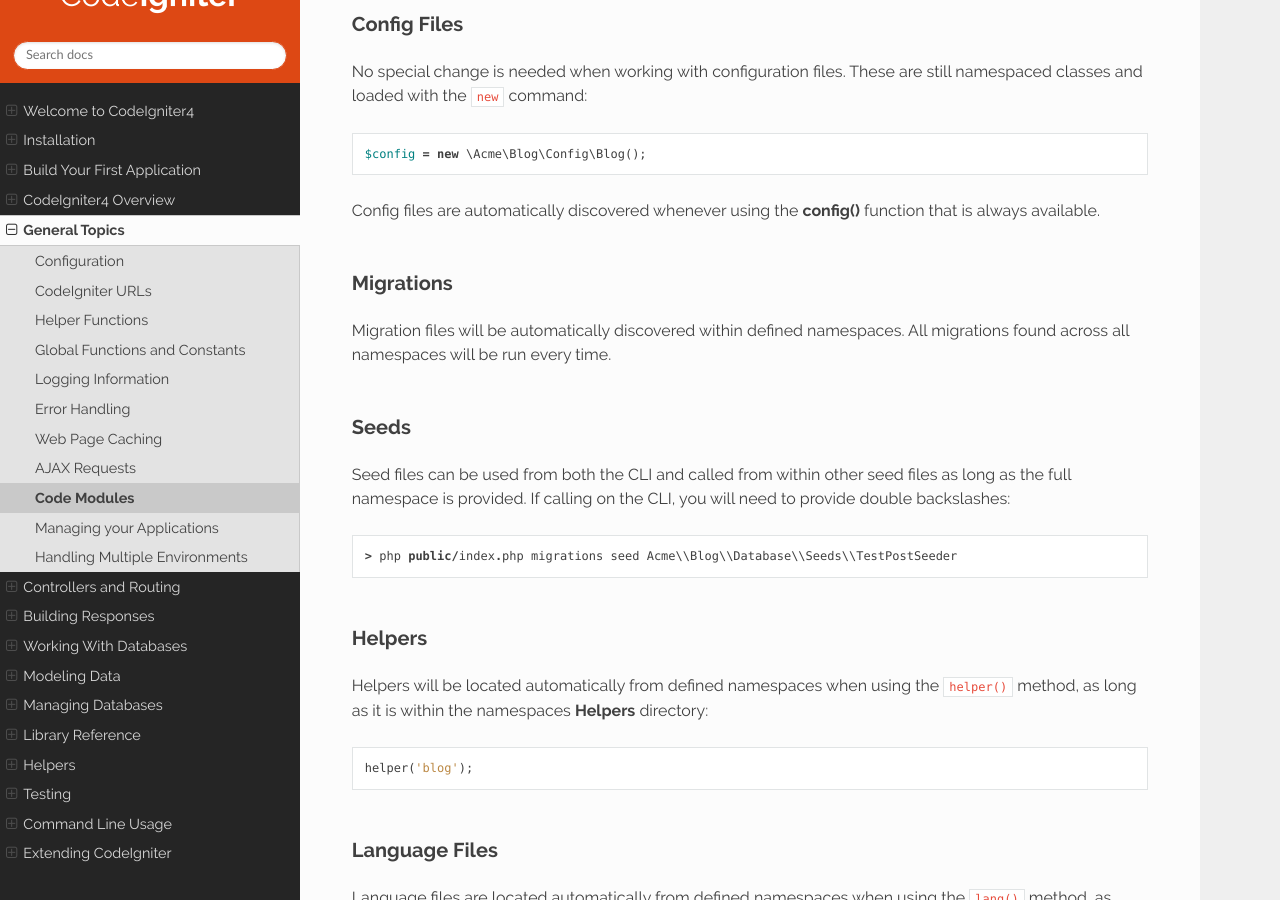
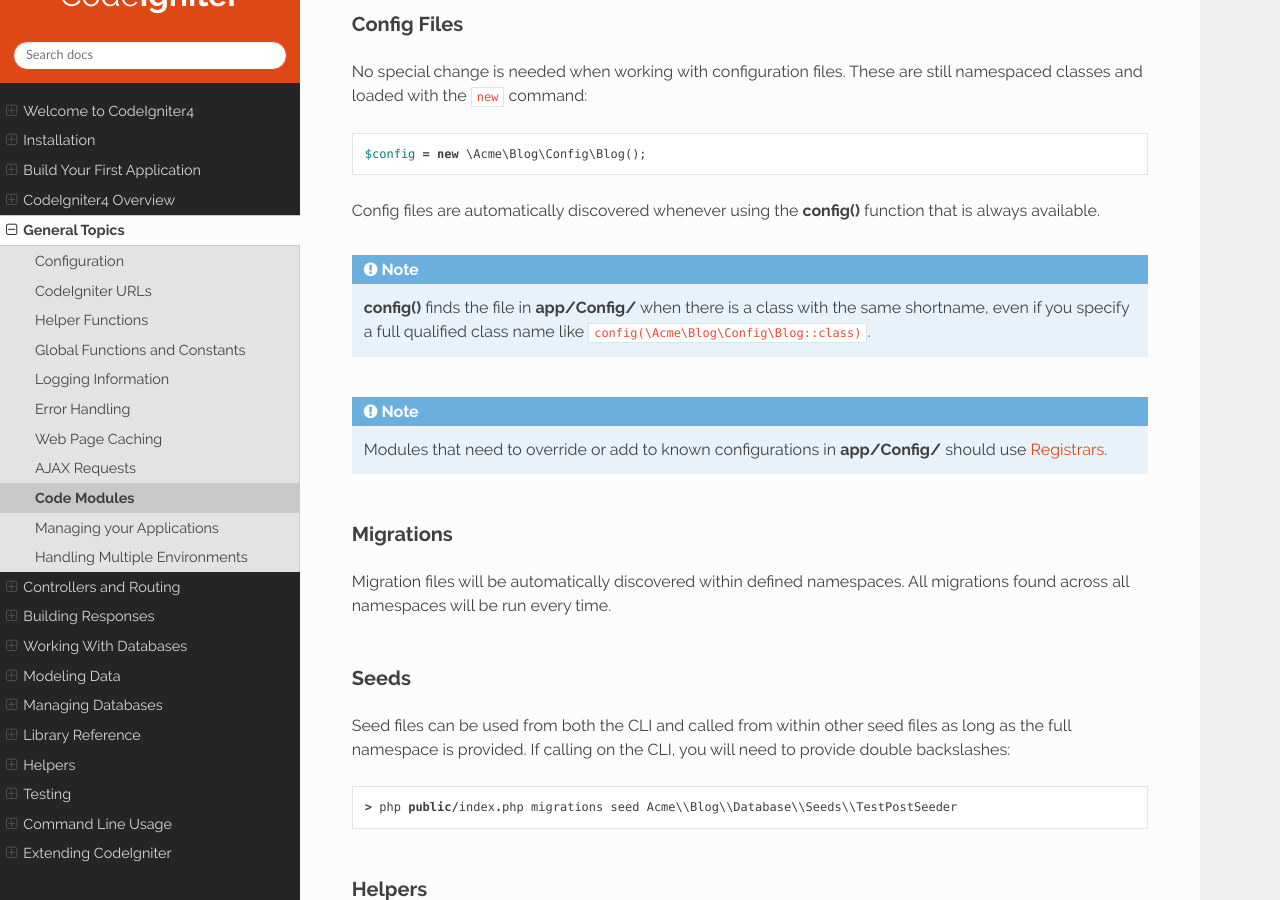
Before and after one commit to NEKOGET/ci4_user_guide_src, a Sphinx documentation site: the page built from source/general/modules.rst, in a window 1280 px wide and 900 px high, scrolled down 4857 px. Built offline with Sphinx 7.4.7 and the Read the Docs theme 2.0.0, drawn with Linux system fonts in a browser that asks for light colours.

Commit message:
docs: add about config() preferApp and Registrars

```diff
--- a/source/general/modules.rst
+++ b/source/general/modules.rst
@@ -191,6 +191,11 @@ with the ``new`` command::
 
 Config files are automatically discovered whenever using the **config()** function that is always available.
 
+.. note:: **config()** finds the file in **app/Config/** when there is a class with the same shortname,
+    even if you specify a full qualified class name like ``config(\Acme\Blog\Config\Blog::class)``.
+
+.. note:: Modules that need to override or add to known configurations in **app/Config/** should use :ref:`registrars`.
+
 Migrations
 ==========
 
```
